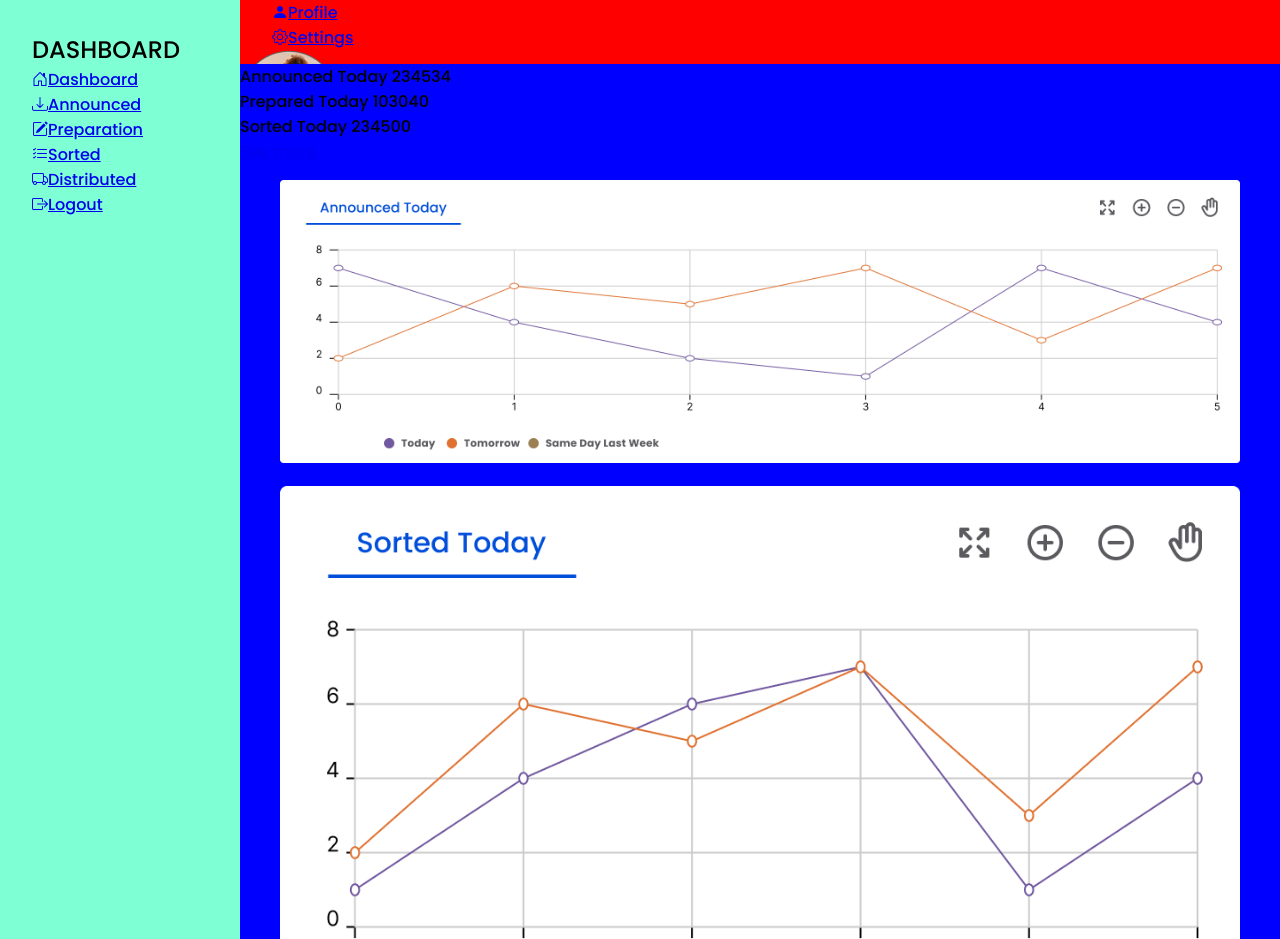
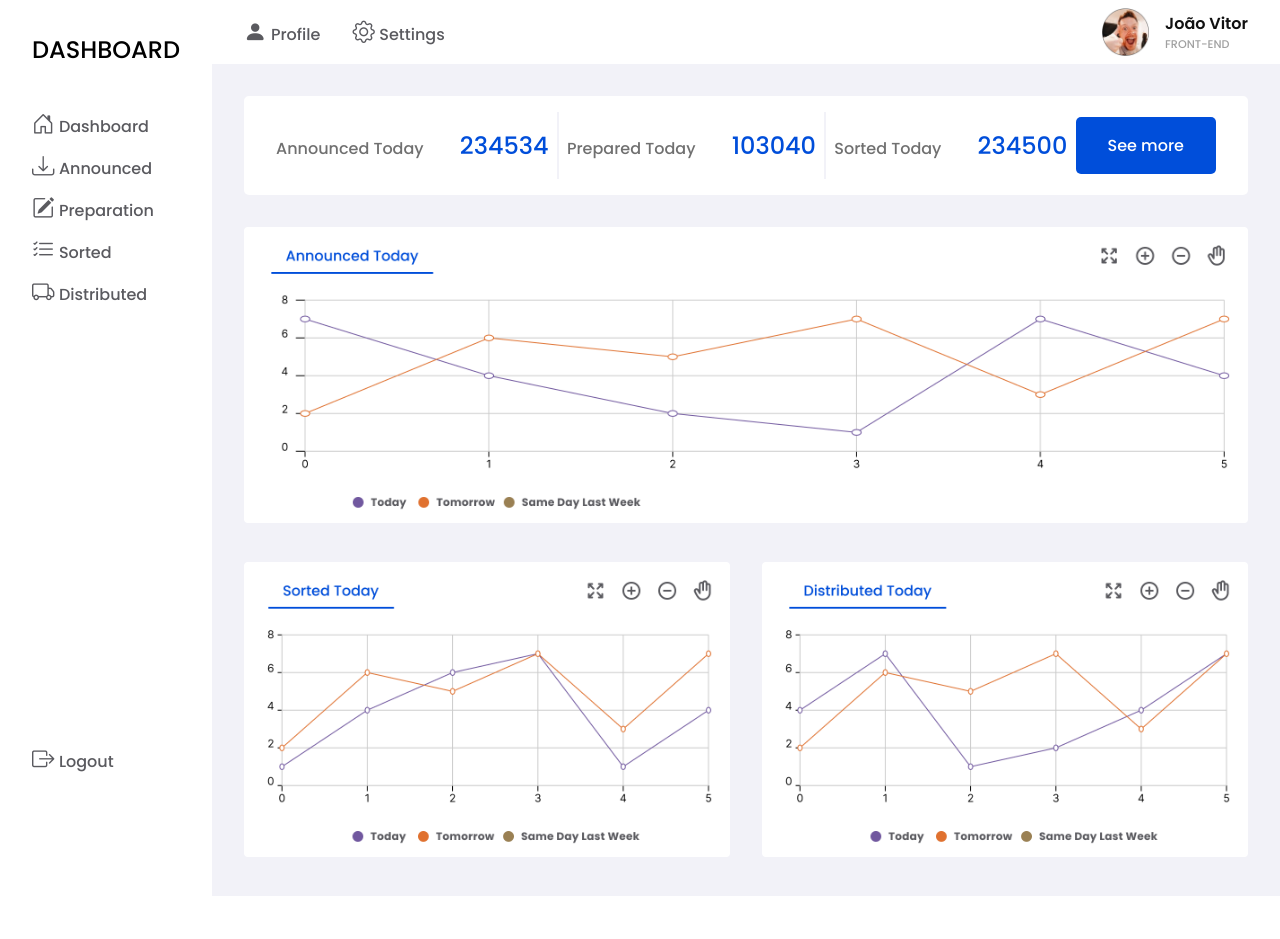
Before and after one commit to JoaoVitorDoFront/Projeto3, a plain HTML site: page index.html in a window 1280 px wide. Shown: the top 939 px of the page. After the commit the page ends 896 px from the top, so only its background shows below. Drawn offline with nearby package versions, Linux system fonts and the light colour scheme.

Commit message:
atualizado

```diff
--- a/estilo.css
+++ b/estilo.css
@@ -2,18 +2,34 @@
   --primary-color: #004eda;
   --secondary-color: #f2f2f8;
   --default-padding: 2rem;
+  --color: #111;
 }
 body {
   font-family: "Poppins", sans-serif;
   display: grid;
-  grid-template-columns: 15em 1fr;
+  grid-template-columns: max-content 1fr;
+  /* grid-template-columns: 15em 1fr; */
+  /* troquei o tamanho q tava antes e coloquei max content pra caso o conteudo for maior ele aumentar tmb */
   grid-template-rows: 4em auto;
+  grid-template-rows: 4em minmax(calc(100vh - 4em), auto);
   margin: 0;
+  color: var(--color);
 }
 .mainNav {
   grid-row: 1 / -1;
   grid-column: 1 / 2;
-  background-color: aquamarine;
+  background-color: white;
+  /* estou usando um display flex e um direction column pra nao ficar estranho, tenho q usar nessa classe aq pq ela é o pái do mainnav_menus, logo ele vai ter 1 flex grow 1 q vai ocupar o espaço todo e um space between q vai ficar cada um num lugar */
+  display: flex;
+  flex-direction: column;
+  max-height: 100vh;
+  position: sticky;
+  top: 0;
+  padding-right: var(--default-padding);
+}
+
+.mainNav_menu li {
+  margin-top: 0.5rem;
 }
 img {
   max-width: 100%;
@@ -21,12 +37,23 @@ img {
 .topnav {
   grid-row: 1 / 2;
   grid-column: 2 / -1;
-  background-color: red;
+  background-color: white;
 }
 main {
   grid-row: 2 / -1;
   grid-column: 2 / -1;
-  background-color: blue;
+  background-color: var(--secondary-color);
+  display: grid;
+  gap: var(--default-padding);
+  grid-template-columns: 1fr 1fr;
+  grid-auto-rows: min-content;
+  padding: var(--default-padding);
+}
+main > * {
+  grid-column: 1 / -1;
+}
+main > .grid-half {
+  grid-column: span 1;
 }
 .nav-main_logo {
   text-decoration: none;
@@ -37,6 +64,7 @@ main {
   padding-top: var(--default-padding);
   display: inline-block;
 }
+
 .mainNav_menu,
 .topnav_menu {
   list-style-type: none;
@@ -44,8 +72,101 @@ main {
   margin: 0;
   padding-left: var(--default-padding);
 }
+.mainNav_menu a,
+.topnav_menu a {
+  /* se eu nao tivesse pegado a tag (a) ele n teria funcionado esse color e o text decoration, só da certo se especificar q é o (a) */
+  text-decoration: none;
+  color: #5a5a5f;
+}
+.mainNav_menu {
+  margin-bottom: 1.5em;
+}
 .mainNav_menus {
   display: flex;
   flex-direction: column;
   justify-content: space-between;
+  /* pra dar certo esse flex grow 1 o pai do mainnav_menus tem q ser um display flex, logo vou aplicar um display flex no mainnav */
+  flex-grow: 1;
+  padding-top: 2em;
 }
+.topnav {
+  display: flex;
+  justify-content: space-between;
+  align-items: center;
+}
+.topnav_menu {
+  display: flex;
+  gap: var(--default-padding);
+}
+.profile {
+  margin-right: var(--default-padding);
+  /* tive q colocar um display flex aq pra poder tentar colocar a imagem e as descriçoes juntas, ok */
+  display: flex;
+  /* adicionei um height de 100 pra defiinir q meu tamanho vai ser de 100 pra tudo q tiver nessa classe profile */
+  height: 100%;
+  align-items: center;
+}
+.name {
+  font-weight: 600;
+}
+.worker {
+  font-size: 0.7em;
+  text-transform: uppercase;
+  color: color-mix(in srgb, var(--color), transparent 60%);
+}
+.profile_logo {
+  /* dps eu vim e testei uma altura e vi q tava mudando o tamanho da imagem, depois eu fui especificamente nessa classe e na tag img e falei q a altura é de 100% pra ela aparecer toda, logo após eu vim ca e mudei o tamanho da altura pra ela ficar no tamanho decente pra caber no header */
+  height: 3.5em;
+  /* coloquei um height de 100 tmb pra ele ocupar os 100% da altura q tem 100% */
+  /* mas eu n precisava ter feito isso, só fiz pra poder colocar um padding */
+  height: 100%;
+  padding: 0.5em 0;
+  /* porem somente o padding n vai dar certo eu necessito colocar um box sizing pra ele n ficar faltando espaço */
+  box-sizing: border-box;
+}
+.profile_logo img {
+  /* falei q minha imagem tem 100%, logo ela vai mostrar ela toda */
+  height: 100%;
+  margin-right: calc(var(--default-padding) / 2);
+}
+.bi {
+  font-size: 1.4em;
+  margin-right: 0.2em;
+}
+.summary {
+  background-color: white;
+  display: flex;
+  padding: calc(var(--default-padding) / 2) var(--default-padding);
+  /* aq eu falei q o pad top e bot é 1em e dos lados é 2 */
+  justify-content: space-between;
+  align-items: center;
+  border-radius: 5px;
+}
+.summary article {
+  padding: calc(var(--default-padding) / 2) 0;
+  /* aq eu so mudei top e bottom pra poder aumentar a bordinha e deixei o pad 0 dos lados  */
+}
+.number {
+  font-size: 1.5em;
+  color: var(--primary-color);
+  padding-left: var(--default-padding);
+}
+.description {
+  color: color-mix(in srgb, var(--color), transparent 40%);
+}
+.separado {
+  /* criei uma div separando os conteudos pra eu poder colocar um border tive q colocar um tamanho de 2px uma cor e alig selft strectch */
+  width: 2px;
+  background-color: var(--secondary-color);
+  align-self: stretch;
+}
+.btn {
+  text-decoration: none;
+  color: white;
+  background-color: var(--primary-color);
+  border-radius: 5px;
+  padding: calc(var(--default-padding) / 2) var(--default-padding);
+}
+figure {
+  margin: 0;
+}
--- a/index.html
+++ b/index.html
@@ -58,8 +58,10 @@
         <div class="profile_logo">
           <img src="ProjetoDashboard_inicio/imagens/perfil.png" alt="" />
         </div>
-        <div class="name">João Vitor</div>
-        <div class="worker">Front-end</div>
+        <div>
+          <div class="name">João Vitor</div>
+          <div class="worker">Front-end</div>
+        </div>
       </section>
     </header>
 
@@ -70,10 +72,14 @@
           <span class="number">234534</span>
         </article>
 
+        <div class="separado"></div>
+
         <article>
           <span class="description">Prepared Today</span>
           <span class="number">103040</span>
         </article>
+
+        <div class="separado"></div>
 
         <article>
           <span class="description">Sorted Today</span>
@@ -87,10 +93,10 @@
         <img src="ProjetoDashboard_inicio/imagens/chart1.png" alt="" />
         <!-- sempre q for usar imagens sem ser pra proile colocar dentro de uma tag figure -->
       </figure>
-      <figure>
+      <figure class="grid-half">
         <img src="ProjetoDashboard_inicio/imagens/chart2.png" alt="" />
       </figure>
-      <figure>
+      <figure class="grid-half">
         <img src="ProjetoDashboard_inicio/imagens/chart3.png" alt="" />
       </figure>
     </main>
```
